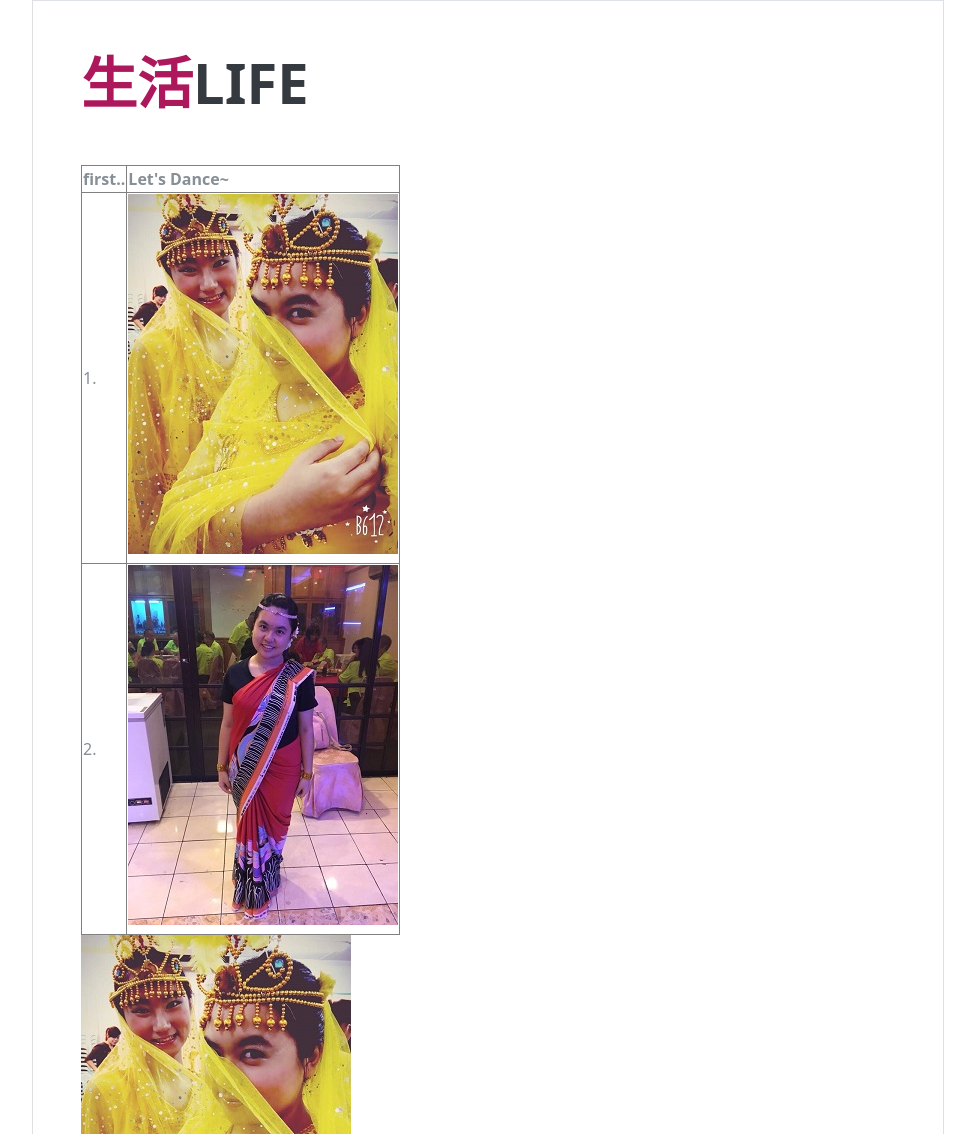
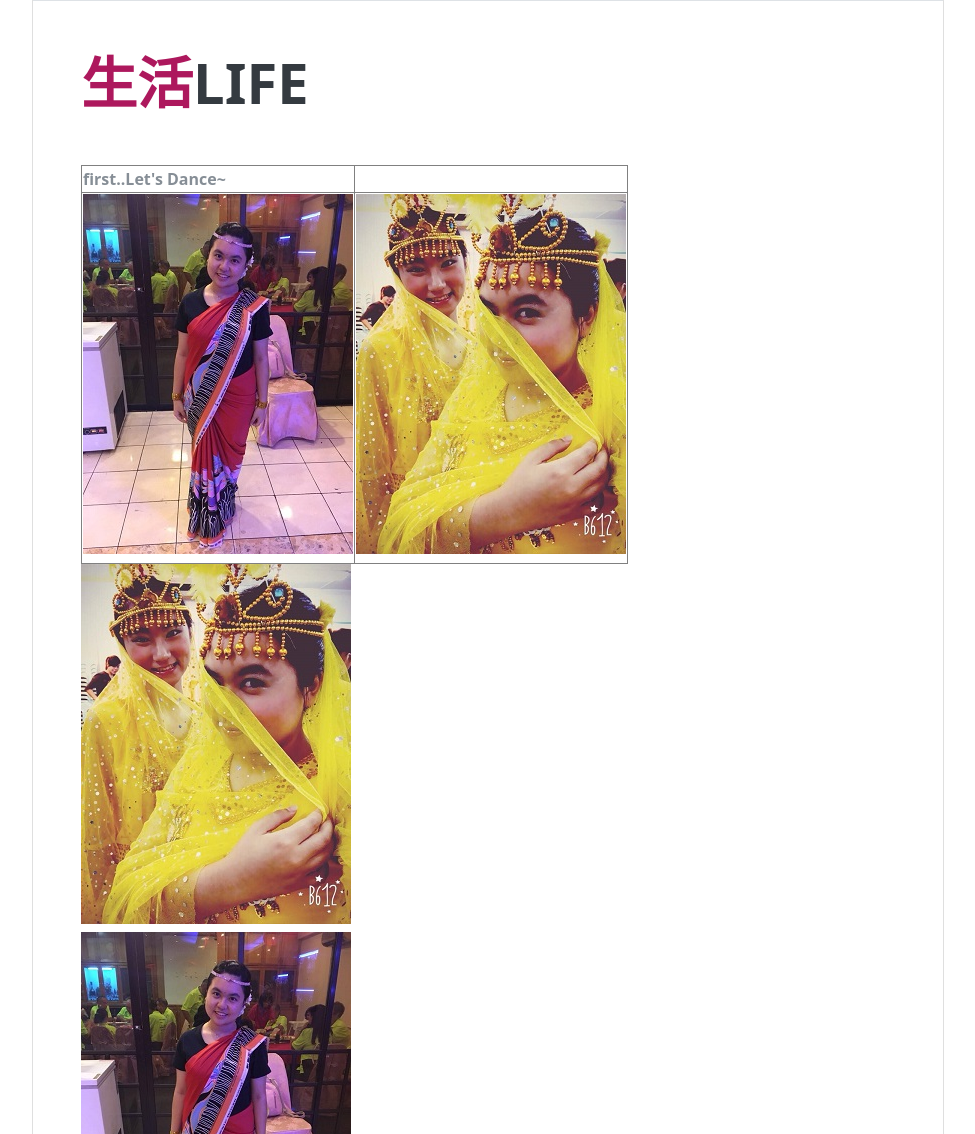
Before and after one commit to hiigx/hiigx.github.io, a website: page index.html in a window 1280 px wide. Shown: the part 6687-7821 px from the top of the page, without its empty margins (288-1263 px from the left). Drawn offline with Linux system fonts and the light colour scheme; a web font is replaced by a local one.

Commit message:
Update index.html

```diff
--- a/index.html
+++ b/index.html
@@ -271,20 +271,15 @@
 
 	<table border="1">
 	<tr>
-	<th>first..</th>
-	<th>Let's Dance~</th>
+	<th>first..Let's Dance~</th>
 	</tr>
 	<tr>
-	<td>1.</td>
+	<td><span class="d-none d-lg-block">
+          <img class="img-fluid img-profile3 mx-auto mb-2" src="img/profile3.jpg" alt="">
+        </span>
+	</td>
 	<td><span class="d-none d-lg-block">
           <img class="img-fluid img-profile1 mx-auto mb-2" src="img/profile1.jpg" alt="">
-        </span>
-	</td>
-	</tr>
-	<tr>
-	<td>2.</td>
-	<td><span class="d-none d-lg-block">
-          <img class="img-fluid img-profile3 mx-auto mb-2" src="img/profile3.jpg" alt="">
         </span>
 	</td>
 	</tr>
```
